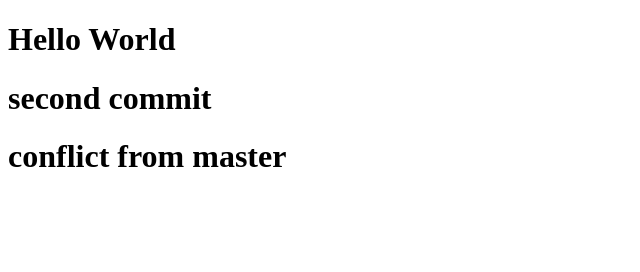
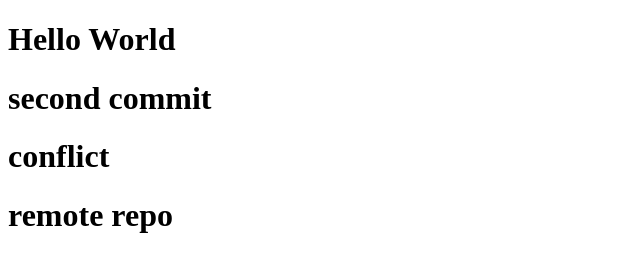
Before and after one commit to dangchinh9707/github, a plain HTML site: page index.html in a window 1280 px wide. Shown: the whole page, without its empty margins (0-640 px from the left). Drawn offline with Linux system fonts and the light colour scheme.

Commit message:
new remote push

```diff
--- a/index.html
+++ b/index.html
@@ -11,7 +11,12 @@
 <body>
     <h1>Hello World</h1>
     <h1>second commit</h1>
-    <h1>conflict from master</h1>
+
+
+    <h1>conflict</h1>
+
+    <h1>remote repo</h1>
+
 </body>
 
 </html>
```
Also changed, not shown: 1 other file.
